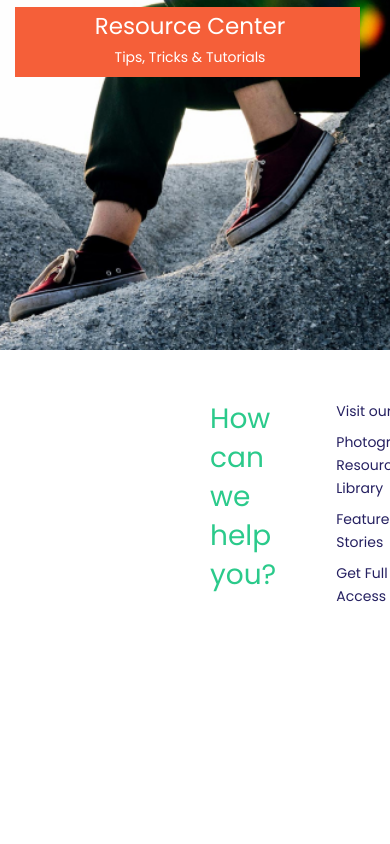
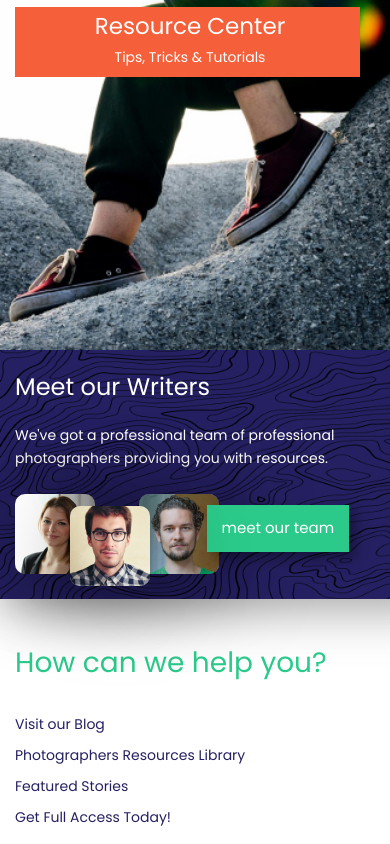
Before and after one commit to a1ekcP/Resource, a plain HTML site: page index.html in a window 390 px wide. Shown: the part 555-1399 px from the top of the page. Drawn offline with Linux system fonts and the light colour scheme.

Commit message:
writers query

```diff
--- a/style.css
+++ b/style.css
@@ -494,4 +494,79 @@ a.team__team_btn:hover{
     transition: 0.6s;
 }
 
+/*---------------------*/
+@media (max-width: 1150px){
+    .writers__help {
+        padding: 130px 20px 58px 140px;
+    }
+    .writers__team {
+        padding: 37px 40px;
+    }
+}
+@media (max-width: 986px){
+    .writers__help {
+        padding: 130px 20px 58px 20px;
+    }
+    .writers__wrap{
+        gap: 30px;
+    }
+    .writers__team {
+        flex: 0 1 48%;
+        min-width: 435px;
+        max-height: 300px;
+    }
+    p.team__text{
+        max-width: 100%;
+        margin-bottom: 24px;
+    }
+}
+@media (max-width: 886px){
+    .writers__help{
+        flex-direction: column;
+        padding: 37px 15px;
+        gap: 30px;
+    }
+    h2.help__title{
+        max-width: 100%;
+    }
+}
+@media (max-width: 750px){
+    .writers{
+        margin-top: 0;
+    }
+    .writers__wrap{
+        flex-direction: column-reverse;
+    }
+    .writers__help{
+        padding: 15px;
+    }
+    .writers__team{
+        padding: 25px 15px;
+    }
+}
+@media (max-width: 320px){
+    h2.help__title {
+        font-size: 26px;
+    }
+    .writers__team{
+        min-width: 100%;
+        max-height: 100%;
+    }
+    .team__members{
+        display: flex;
+        flex-wrap: wrap;
+        justify-content: space-between;
+    }
+    img.team__members_img:first-child{
+        margin-right: 0;
+    }
+    img.team__members_img:nth-child(2){
+        position: unset;
+    }
+    a.team__team_btn{
+        flex: 0 1 100%;
+        transform: translate(0px, 11px);
+        text-align: center;
+    }
+}
 /*---------------WRITERS-----------------*/
```
